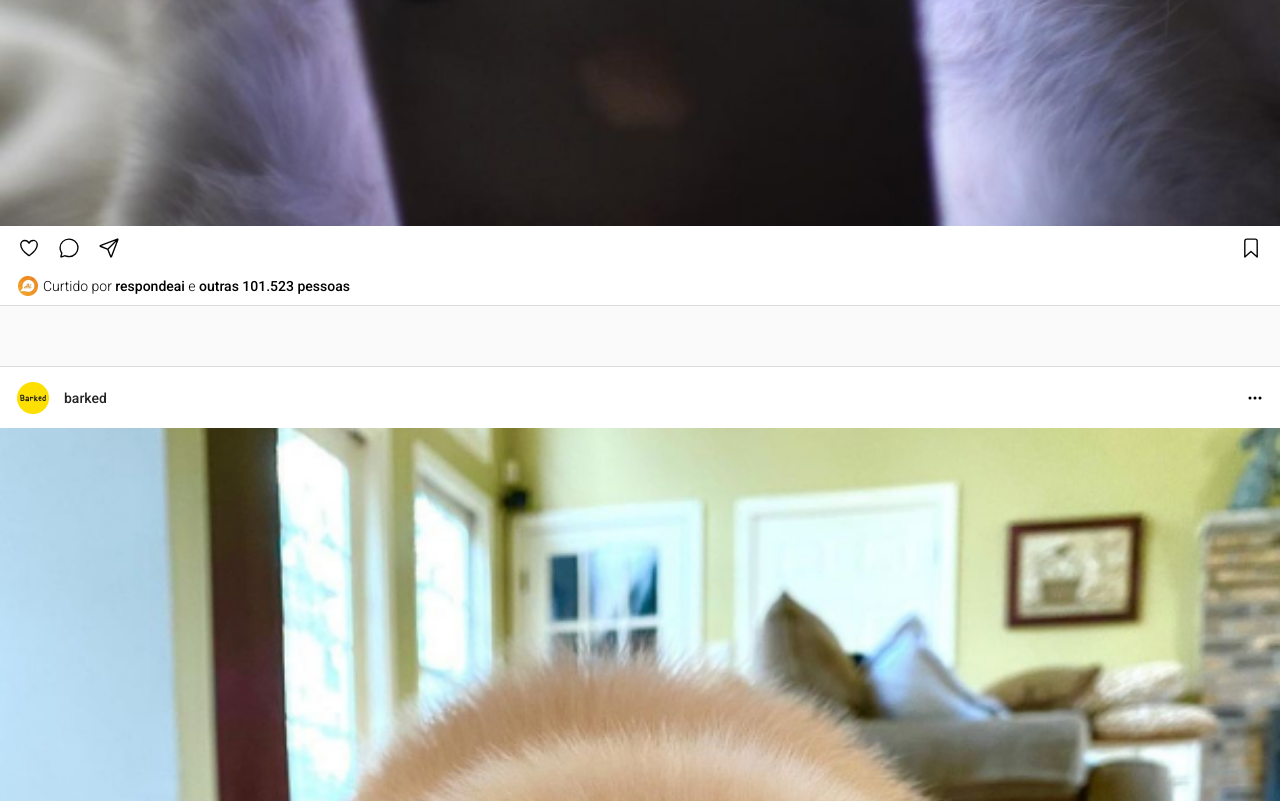
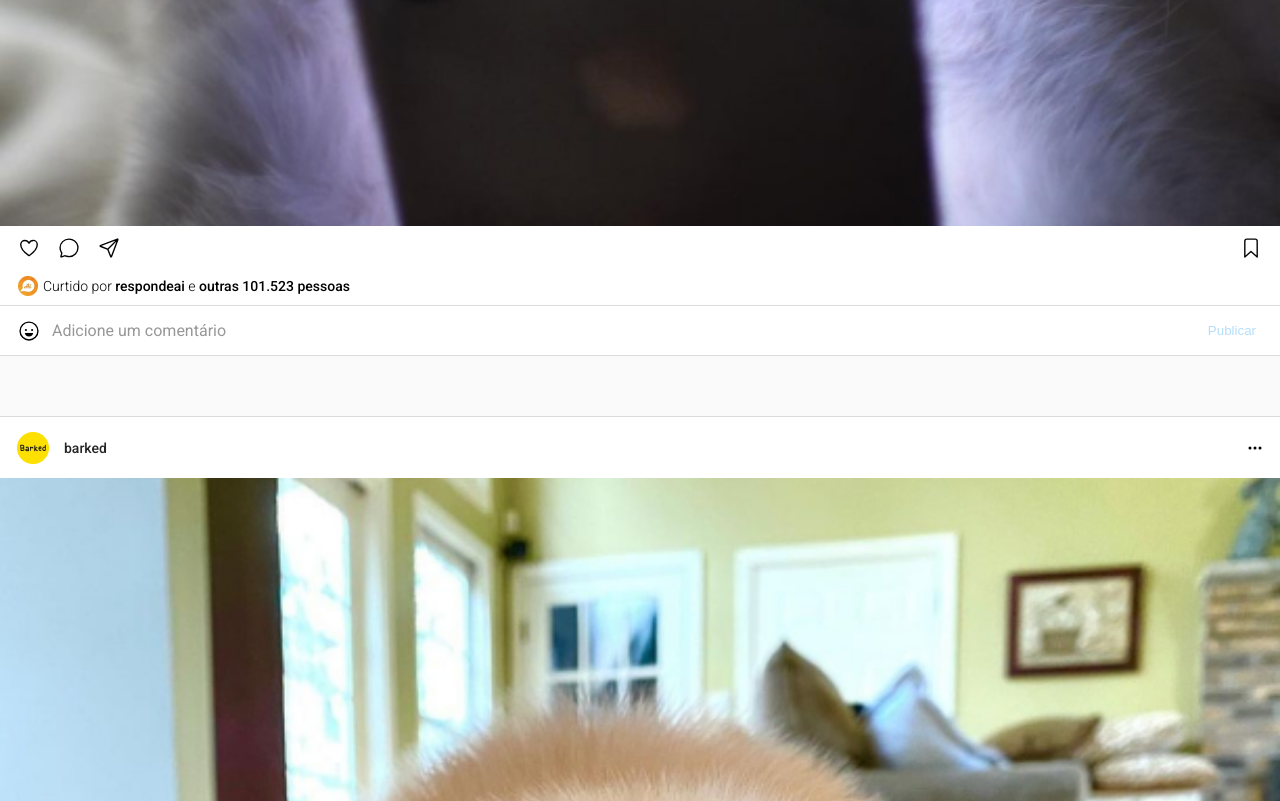
Before and after one commit to pullynnhah/projeto-02-instagram, a plain HTML site: page index.html in a window 1280 px wide. Shown: the part 1288-2089 px from the top of the page. Drawn offline with nearby package versions, Linux system fonts and the light colour scheme; files whose address does not match are found by name.

Commit message:
finish part of the comments

```diff
--- a/index.html
+++ b/index.html
@@ -28,6 +28,18 @@
         <ion-icon name="logo-instagram"></ion-icon>
         <img src="images/logo.png" alt="logo instagram" />
         <ion-icon name="paper-plane-outline"></ion-icon>
+      </nav>
+      <nav>
+        <div>
+          <ion-icon name="logo-instagram"></ion-icon>
+          <img src="images/logo.png" alt="logo instagram" />
+        </div>
+        <input type="text" placeholder="pesquisar" />
+        <div>
+          <ion-icon name="paper-plane-outline"></ion-icon>
+          <ion-icon name="compass-outline"></ion-icon>
+          <ion-icon name="heart-outline"></ion-icon>
+        </div>
       </nav>
     </header>
     <main>
@@ -99,6 +111,13 @@
             <img src="images/micro/respondeai.png" alt="respondeai" />
             <p>Curtido por <strong>respondeai</strong> e <strong>outras 101.523 pessoas</strong></p>
           </div>
+          <div class="post-comments">
+            <div>
+              <ion-icon name="happy-outline"></ion-icon>
+              <input type="text" placeholder="Adicione um comentário" />
+            </div>
+            <button>Publicar</button>
+          </div>
         </article>
 
         <article class="post border">
--- a/styles/style.css
+++ b/styles/style.css
@@ -28,7 +28,7 @@ ion-icon {
 }
 
 ion-icon:hover {
-  color: #F6439D;
+  color: #f6439d;
 }
 
 nav,
@@ -101,6 +101,7 @@ main {
   align-items: center;
   gap: 15px;
 }
+
 .post-header p {
   color: #262626;
   font-weight: 500;
@@ -149,6 +150,55 @@ strong {
   font-weight: 500;
 }
 
+.post-comments {
+  height: 50px;
+  display: flex;
+  padding: 0 18px;
+  justify-content: space-between;
+  align-items: center;
+
+  border-top: 1px solid #dbdbdb;
+}
+
+.post-comments div {
+  display: flex;
+  gap: 10px;
+}
+
+input {
+  font-family: "Roboto", sans-serif;
+  color: #222;
+}
+
+input::placeholder {
+  font-family: "Roboto", sans-serif;
+  color: #979797;
+}
+
+.post-comments input {
+  font-size: 16px;
+  line-height: 20px;
+
+  width: 400px;
+  border: none;
+}
+
+.post-comments input:focus {
+  outline: none;
+}
+
+
+button {
+  background-color: #fff;
+  border: none;
+  color: #b2dffc;
+  transition: all 300ms;
+}
+
+button:hover {
+  color: #0095f6;
+}
+
 footer {
   background-color: #fff;
 
```
